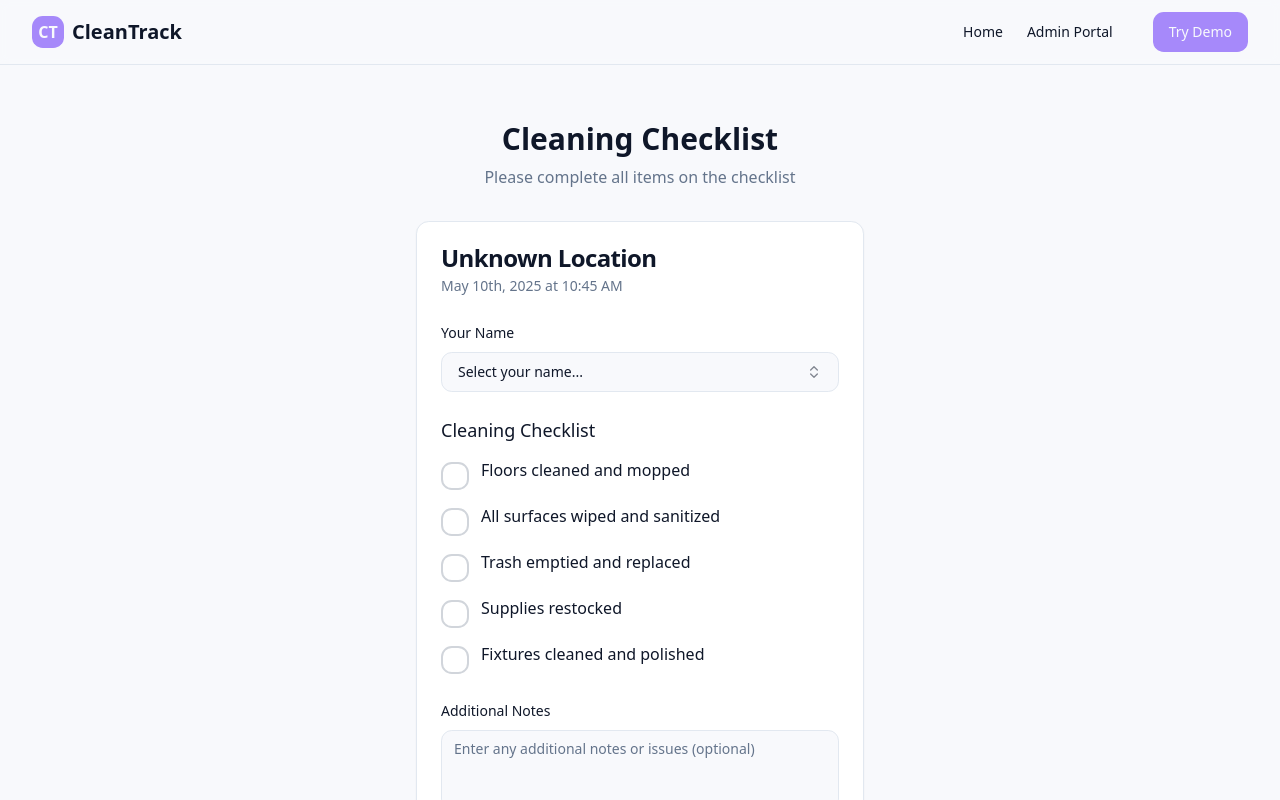
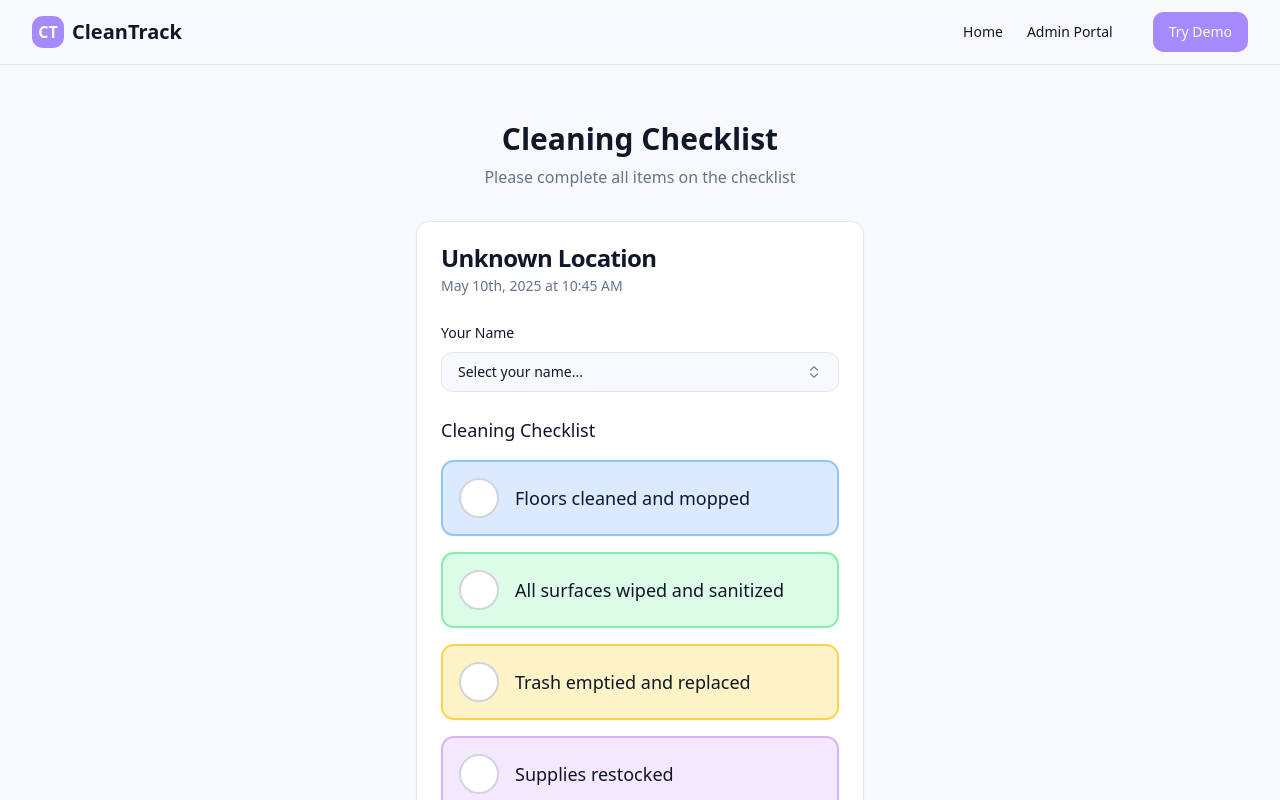
Before and after one commit to esmat-nawahda/clean-scan-track-it, a React (Vite) app: page /check/1 in a window 1280 px wide. Shown: the top 800 px of the page. Built offline with nearby package versions, Linux system fonts and the light colour scheme.

Commit message:
Refactor: Style staff selector with cards
Style the staff selector component using cards and colors for improved visual presentation.

```diff
--- a/src/components/forms/CleaningChecklist.tsx
+++ b/src/components/forms/CleaningChecklist.tsx
@@ -8,13 +8,14 @@ import { Label } from '@/components/ui/label';
 import { Textarea } from '@/components/ui/textarea';
 import { toast } from 'sonner';
 import StaffSelector from '@/components/admin/StaffSelector';
-import { Check } from 'lucide-react';
+import { Check, CheckCheck } from 'lucide-react';
 import { cn } from '@/lib/utils';
 
 interface ChecklistItem {
   id: string;
   label: string;
   checked: boolean;
+  color: string;
 }
 
 const locationNameMap: Record<string, string> = {
@@ -36,11 +37,11 @@ const CleaningChecklist = () => {
   const [isSubmitting, setIsSubmitting] = useState(false);
 
   const [checklist, setChecklist] = useState<ChecklistItem[]>([
-    { id: 'floors', label: 'Floors cleaned and mopped', checked: false },
-    { id: 'surfaces', label: 'All surfaces wiped and sanitized', checked: false },
-    { id: 'trash', label: 'Trash emptied and replaced', checked: false },
-    { id: 'supplies', label: 'Supplies restocked', checked: false },
-    { id: 'fixtures', label: 'Fixtures cleaned and polished', checked: false },
+    { id: 'floors', label: 'Floors cleaned and mopped', checked: false, color: 'bg-blue-100 border-blue-300' },
+    { id: 'surfaces', label: 'All surfaces wiped and sanitized', checked: false, color: 'bg-green-100 border-green-300' },
+    { id: 'trash', label: 'Trash emptied and replaced', checked: false, color: 'bg-amber-100 border-amber-300' },
+    { id: 'supplies', label: 'Supplies restocked', checked: false, color: 'bg-purple-100 border-purple-300' },
+    { id: 'fixtures', label: 'Fixtures cleaned and polished', checked: false, color: 'bg-pink-100 border-pink-300' },
   ]);
 
   const toggleChecklistItem = (id: string) => {
@@ -99,30 +100,36 @@ const CleaningChecklist = () => {
 
           <div className="space-y-4">
             <Label className="text-lg font-medium">Cleaning Checklist</Label>
+            <div className="space-y-4">
               {checklist.map((item) => (
                 <div
                   key={item.id}
-                className="flex items-start space-x-3"
                   onClick={() => toggleChecklistItem(item.id)}
+                  className={cn(
+                    item.color,
+                    "p-4 rounded-lg border-2 transition-all duration-200 shadow-sm",
+                    item.checked ? "border-primary" : "",
+                    "transform hover:scale-[1.02] active:scale-[0.98] cursor-pointer"
+                  )}
                 >
+                  <div className="flex items-center">
                     <div
                       className={cn(
-                    "flex-shrink-0 w-7 h-7 mt-0.5 rounded-md border-2 flex items-center justify-center cursor-pointer transition-all duration-200",
+                        "flex-shrink-0 w-10 h-10 rounded-full border-2 flex items-center justify-center mr-4 transition-all duration-300",
                         item.checked
                           ? "bg-primary border-primary text-primary-foreground"
-                      : "border-gray-300 hover:border-primary/70"
+                          : "bg-white border-gray-300"
                       )}
                     >
-                  {item.checked && <Check className="h-5 w-5" strokeWidth={3} />}
+                      {item.checked && <CheckCheck className="h-6 w-6" strokeWidth={2.5} />}
                     </div>
-                <label
-                  htmlFor={item.id}
-                  className="text-base leading-tight cursor-pointer select-none"
-                >
+                    <span className="text-lg font-medium">
                       {item.label}
-                </label>
+                    </span>
+                  </div>
                 </div>
               ))}
+            </div>
           </div>
 
           <div className="space-y-2">
```
Lines whose indentation alone changed are shown as unchanged.
